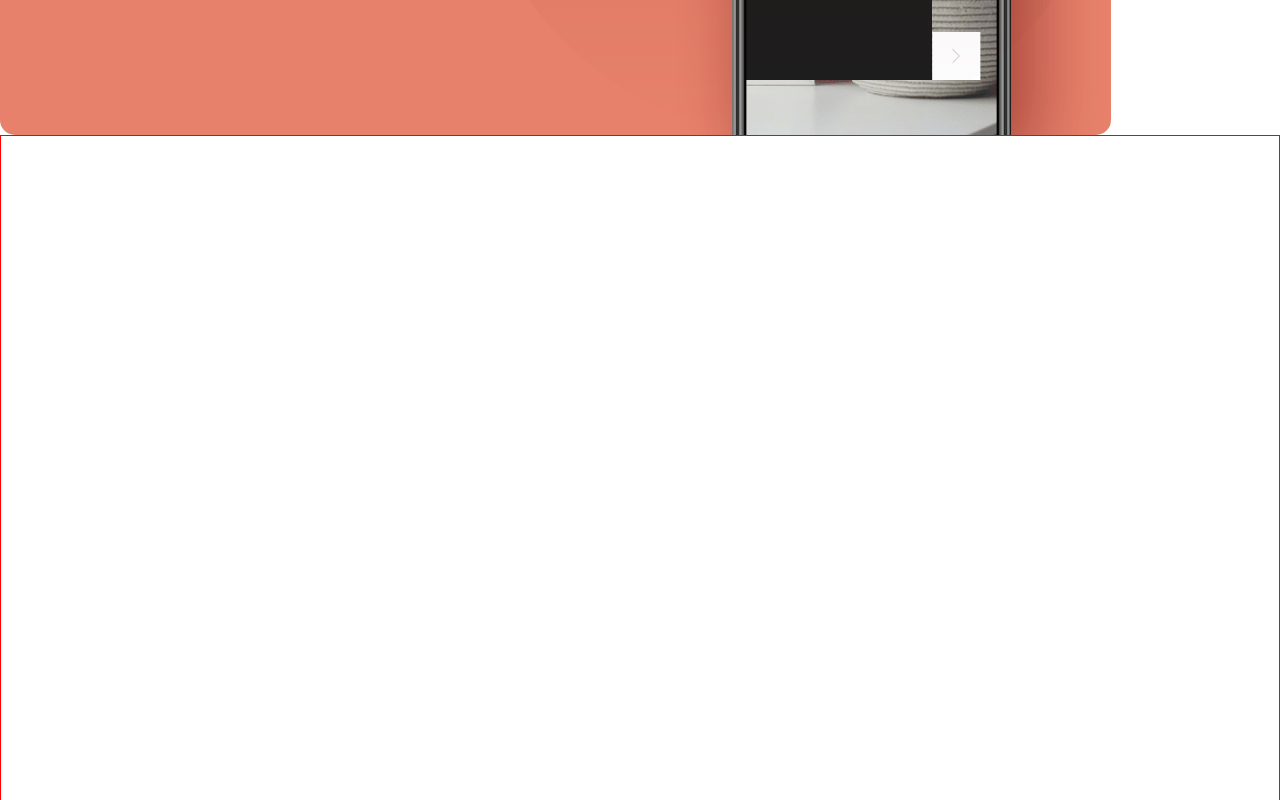
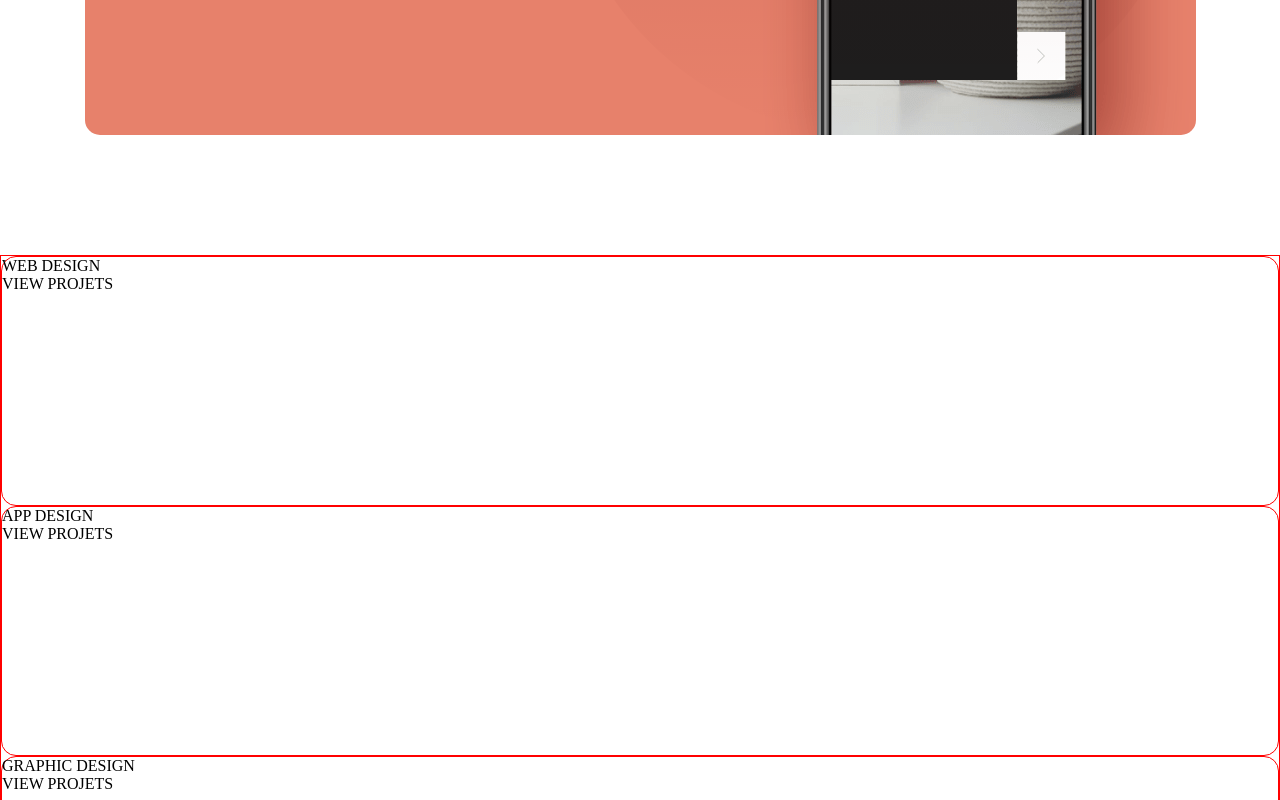
Before and after one commit to danielopq/designo, a React (Vite) app: page / in a window 1280 px wide. Shown: the part 660-1460 px from the top of the page. Built offline with nearby package versions, Linux system fonts and the light colour scheme; a web font is replaced by a local one.

Commit message:
BtLargeNavBar component - created

```diff
--- a/src/components/pages/home/components/homeLargeNavBar/HomeLargeNavBar.tsx
+++ b/src/components/pages/home/components/homeLargeNavBar/HomeLargeNavBar.tsx
@@ -1,8 +1,13 @@
 import './homeLargeNavBar.scss';
+import { BtLargeNavBar } from '../../../../ui';
 
 const HomeLargeNavBar:React.FC = ()=>{
     return(
-        <section id="homeLargeNavBar"></section>
+        <section id="homeLargeNavBar">
+            <BtLargeNavBar text='WEB DESIGN' gridArea='web'/>
+            <BtLargeNavBar text='APP DESIGN' gridArea='app'/>
+            <BtLargeNavBar text='GRAPHIC DESIGN' gridArea='graphic'/>
+        </section>
     )
 }
 export default HomeLargeNavBar;
--- a/src/components/pages/home/home.scss
+++ b/src/components/pages/home/home.scss
@@ -0,0 +1,10 @@
+#home{
+    width: 100vw;
+    display: flex;
+    flex-direction: column;
+    align-items: center;
+
+    #homeLargeNavBar{
+        margin-top: 120px;
+    }
+}
--- /dev/null
+++ b/src/components/ui/btLargeNavBar/BtLargeNavBar.tsx
@@ -0,0 +1,18 @@
+import './btLargeNavBar.scss';
+
+type BtLargeNavBarProps = {
+    text: string;
+    gridArea?: string;
+}
+
+const BtLargeNavBar: React.FC<BtLargeNavBarProps> = ({ text, gridArea = '' }) => {
+    return (
+        <div className='btLargeNavBar' style={{gridArea:gridArea}}>
+            <div>
+                <p>{text}</p>
+                <div>VIEW PROJETS</div>
+            </div>
+        </div>
+    )
+}
+export default BtLargeNavBar;
--- /dev/null
+++ b/src/components/ui/btLargeNavBar/btLargeNavBar.scss
@@ -0,0 +1,6 @@
+.btLargeNavBar{
+    width: 100%;
+    height: 250px;
+    border-radius: 15px;
+    border: solid 1px red;
+}
--- a/src/components/ui/index.ts
+++ b/src/components/ui/index.ts
@@ -2,3 +2,4 @@ export { default as BtHamburger } from "./btHamburger/BtHamburger";
 export { default as BtNavegation } from "./btNavegation/btNavegation";
 export { default as BtMedia } from "./btMedia/BtMedia";
 export { default as BtRegular } from "./btRegular/BtRegular";
+export { default as BtLargeNavBar } from "./btLargeNavBar/BtLargeNavBar";
```
